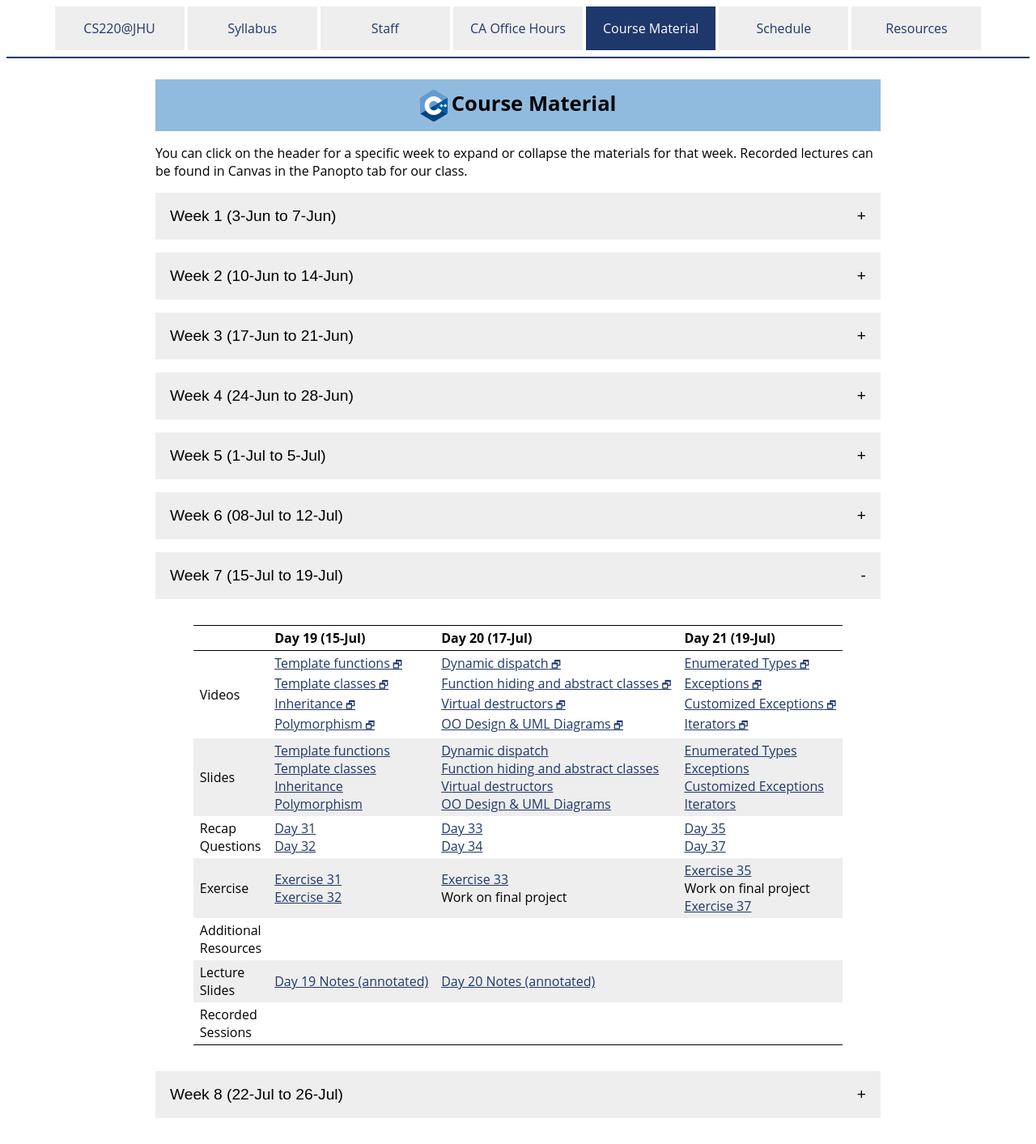
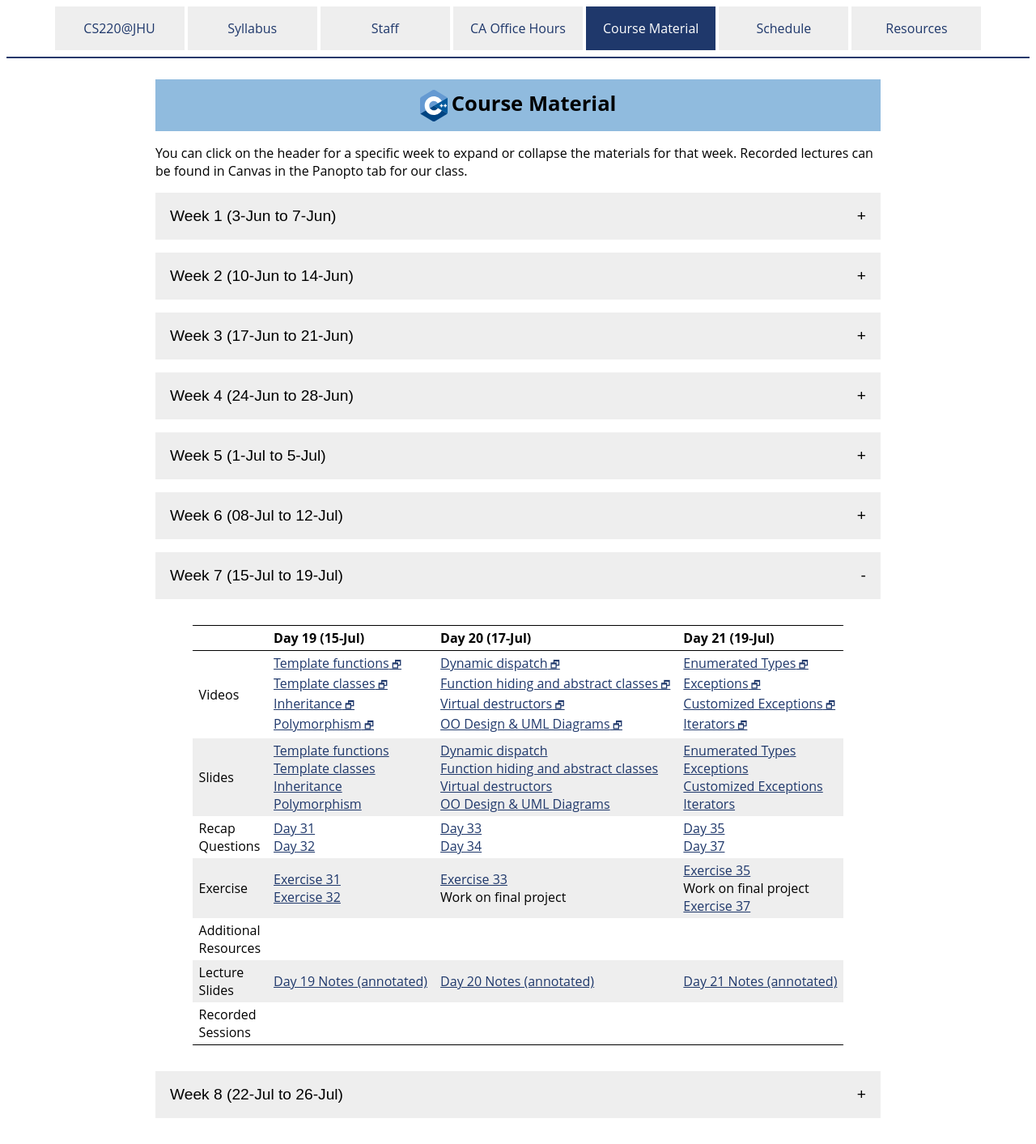
Before and after one commit to jhu-ip/cs220-summer24, a Jekyll site: the page built from material.md, in a window 1280 px wide. Shown: the whole page at 81% size. Built offline with Jekyll 4.4.1, drawn with Linux system fonts in a browser that asks for light colours.

Commit message:
Add material session 21

```diff
--- a/material.csv
+++ b/material.csv
@@ -249,6 +249,7 @@
 7,3,19-Jul,Slides,Iterators,slides/day36_iterators.pdf
 7,3,19-Jul,Recap,Day 37,questions/day37.html
 7,3,19-Jul,Exercise,Exercise 37,exercise/ex37.html
+7,3,19-Jul,LectureSlides,"Day 21 Notes (annotated)",slides/summer24_slides/summer24_session21_day35-37_annotated.pdf
 
 
 8,1,22-Jul,Video,Lambdas,https://jh.hosted.panopto.com/Panopto/Pages/Viewer.aspx?id=5eb3773f-b093-4630-8e18-ae810038ea47
--- a/material.md
+++ b/material.md
@@ -406,7 +406,7 @@
       <td>Lecture<br>Slides</td>
       <td><a href='slides/summer24_slides/summer24_session19_day31-32_annotated.pdf'>Day 19 Notes (annotated)</a></td>
       <td><a href='slides/summer24_slides/summer24_session20_day33-34_annotated.pdf'>Day 20 Notes (annotated)</a></td>
-      <td></td>
+      <td><a href='slides/summer24_slides/summer24_session21_day35-37_annotated.pdf'>Day 21 Notes (annotated)</a></td>
     </tr>
     <tr>
       <td>Recorded<br>Sessions</td>
```
Also changed, not shown: 1 other file.
